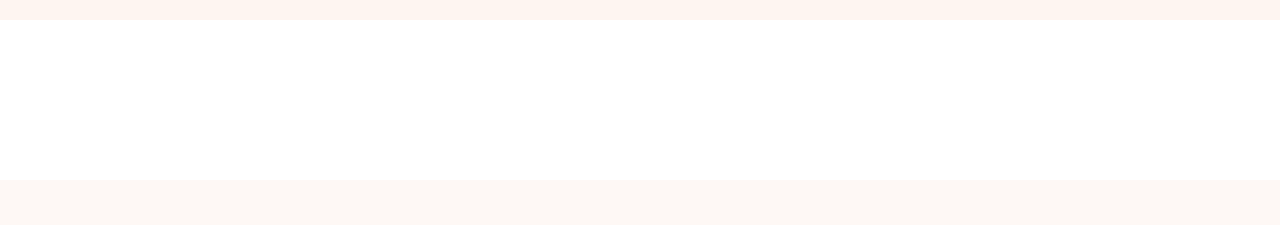
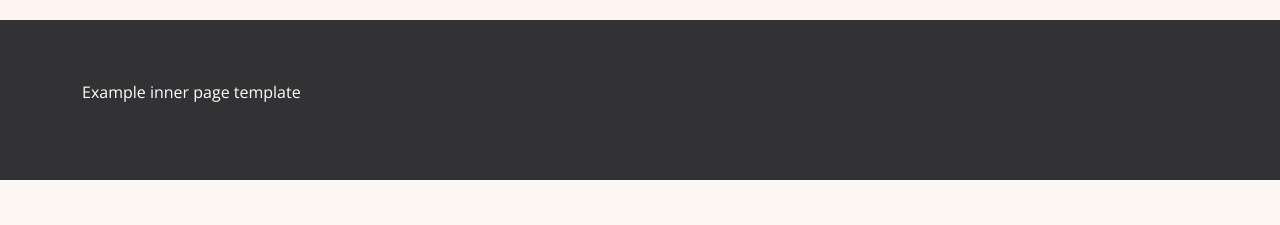
Before and after one commit to gllrmzndm/Hanzehogeschool, a plain HTML site: page inner-page.html in a window 1280 px wide. Shown: the part 119-344 px from the top of the page. Drawn offline with nearby package versions, Linux system fonts and the dark colour scheme.

Commit message:
darkmode index.html and lesgebouwen

```diff
--- a/assets/css/style.css
+++ b/assets/css/style.css
@@ -1393,4 +1393,7 @@ section {
   .faq .faq-list .collapsed {
     color: var(--light-text);
   }
+  section {
+    background-color: var(--dark-mode);
+  }
 }
```
